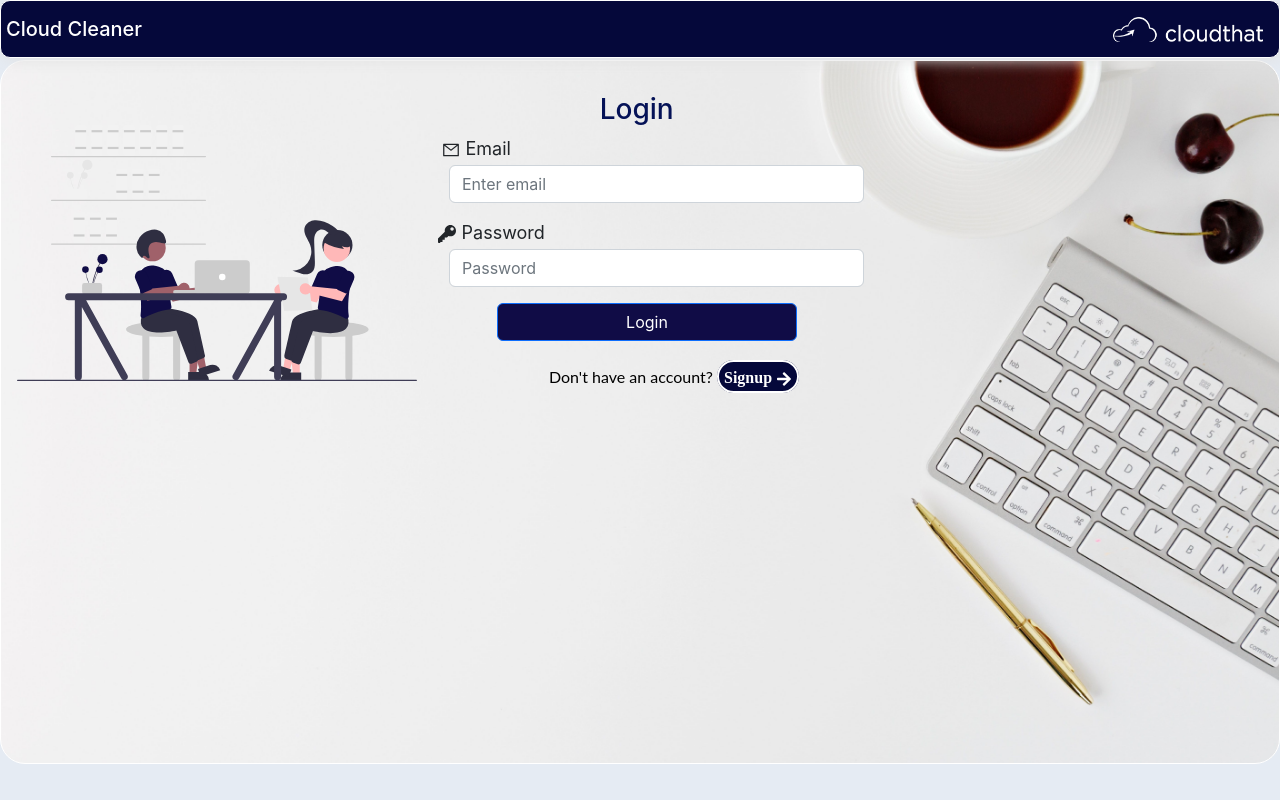
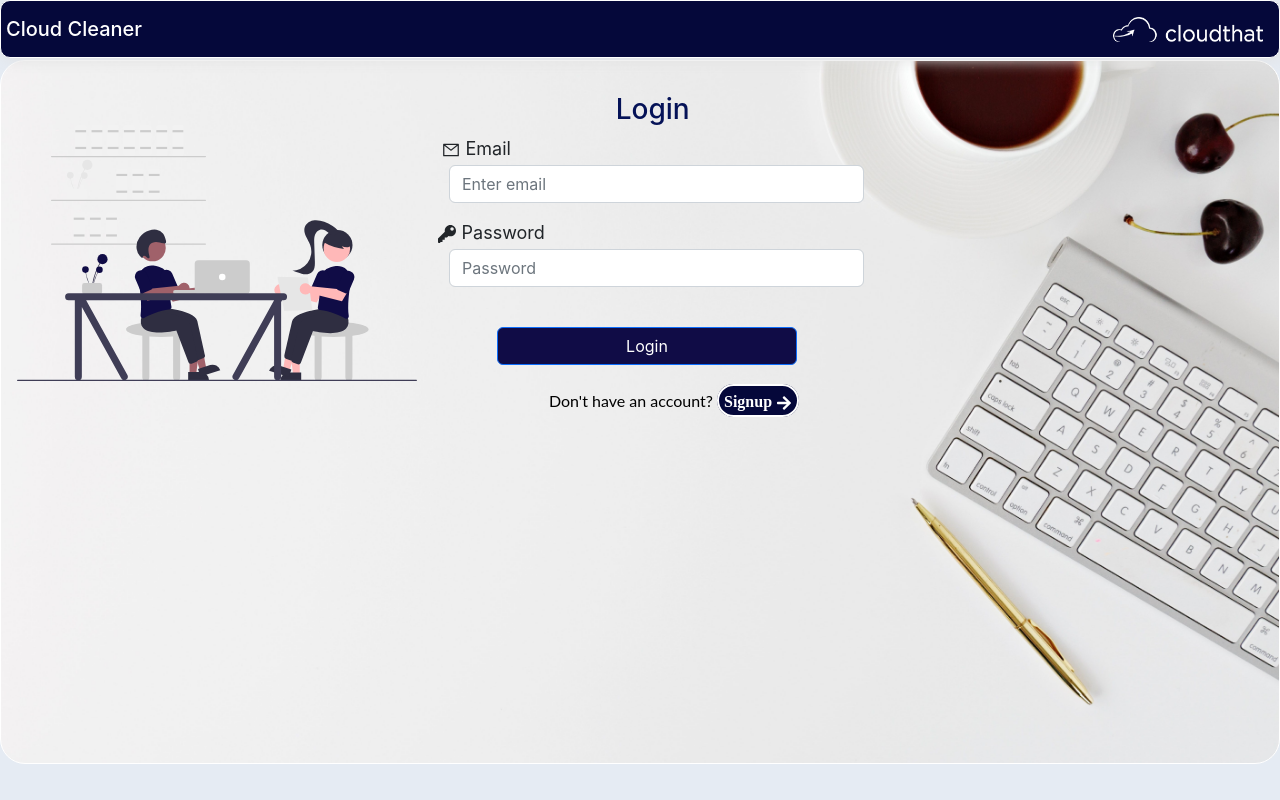
Before and after one commit to hariprasad2401/gcp_cloudcleaner, a React (Create React App) app: page / in a window 1280 px wide. Shown: the top 800 px of the page. Built offline with nearby package versions, Linux system fonts and the light colour scheme.

Commit message:
favicon edited

```diff
--- a/src/App.css
+++ b/src/App.css
@@ -316,7 +316,7 @@ margin-left: -229px;
 }
 
 .loginheading {
-  margin-left: -20px;
+  margin-left: -4px;
 }
 
 .redirecttologin{
--- a/src/pages/Authentication/Login.jsx
+++ b/src/pages/Authentication/Login.jsx
@@ -123,7 +123,9 @@ const Login = () => {
               style={{ color: "#051257" }}
             >
               Login{" "}
+
             </h3>
+
             <Form onSubmit={HandleClick}>
               <Form.Group className="mb-3 col-lg-4" controlId="formBasicEmail">
                 <div className="loginemailicon">
@@ -164,7 +166,7 @@ const Login = () => {
                   " "
                 )}
               </Form.Group>
-
+              <br/>
               <Button
                 variant="primary"
                 className="submit"
--- a/src/pages/Settings.jsx
+++ b/src/pages/Settings.jsx
@@ -100,7 +100,7 @@ const Saved = () => {
       aria-labelledby="contained-modal-title-vcenter"
       centered >
         <Modal.Header closeButton onHide={handleClose}>
-          <Modal.Title>Notification.</Modal.Title>
+          <Modal.Title>Update Info.</Modal.Title>
         </Modal.Header>
         <Modal.Body>
           <div className="wrapper">
```
Also changed, not shown: public/My project.png (deleted), 1 other file (tests, documents, lock files or other folders).
